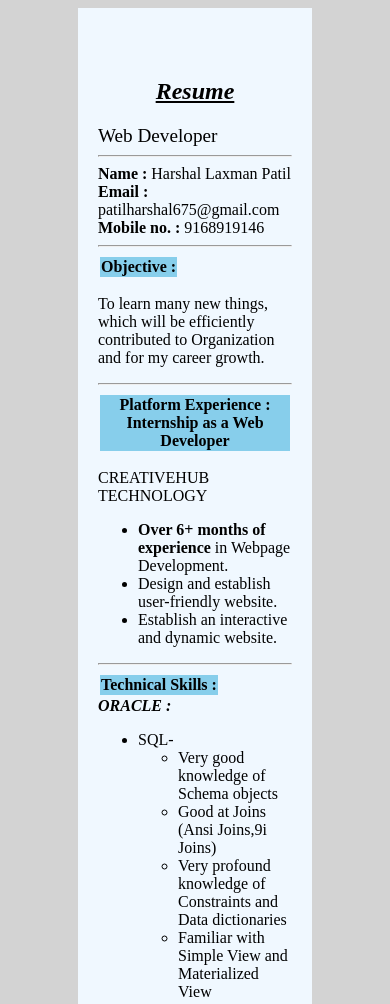
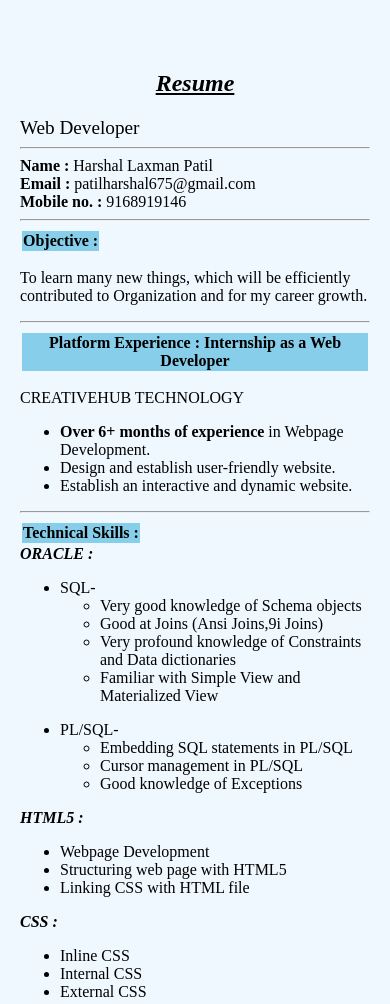
Before and after one commit to patilharshal2020/harshalpatil.github.io, a plain HTML site: page index.html in a window 390 px wide. Shown: the top 1004 px of the page. Drawn offline with Linux system fonts and the light colour scheme.

Commit message:
Add files via upload

```diff
--- a/index.html
+++ b/index.html
@@ -10,10 +10,29 @@
             color: black;
             text-decoration: none;
         }
+
+        .cls1{
+            background-color: aliceblue;
+            padding: 50px 20px;
+        }
+
+        #main-body{
+            background-color: lightgrey;
+            margin: 0 20%;
+        }
+
+        @media only screen and (max-width:800px) {
+        /* For tablets: */
+        #main-body {
+            width: 100%;
+            padding: 0;
+            margin: 0;
+            }
+        }
     </style>
 </head>
-<body bgcolor="lightgrey" leftmargin="20%">
-    <div  style="background-color: aliceblue; padding-left: 20px; padding: 50px 20px 50px; ">
+<body id="main-body">
+    <div class="cls1">
         <div>
             <font>
                 <i>
```
